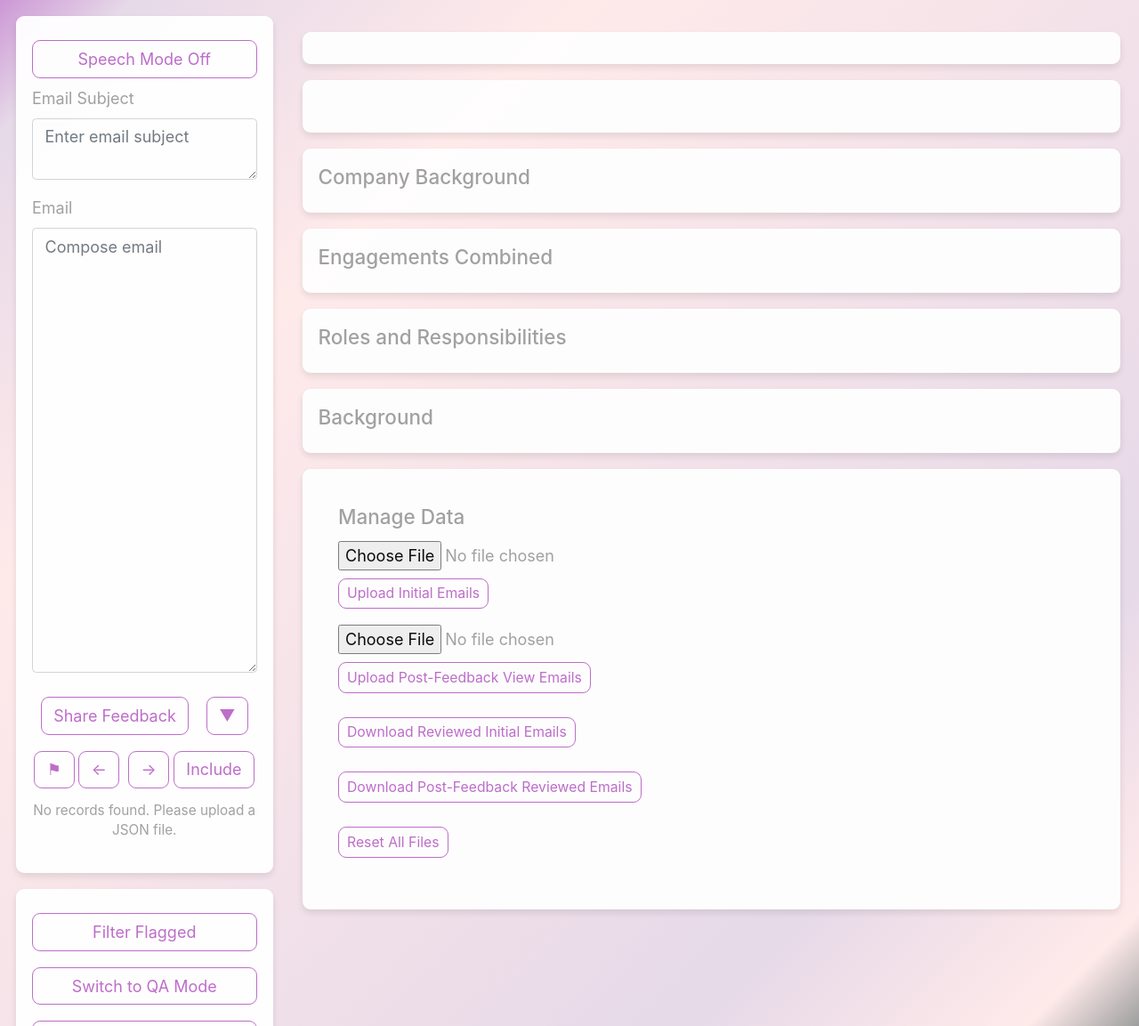
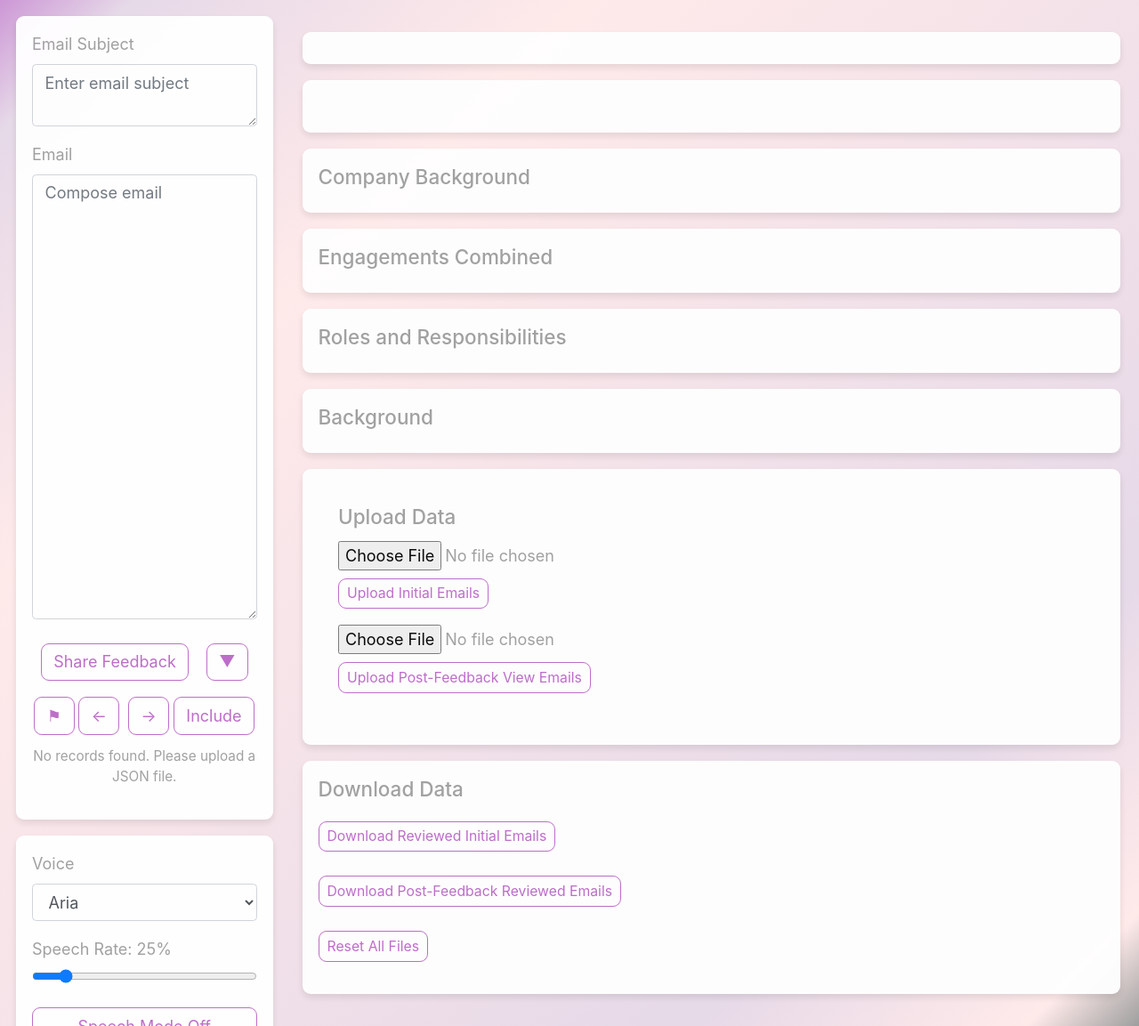
Before and after one commit to fafafahim/QAEmailApp, a Flask app: page / in a window 1280 px wide. Shown: the part 106-1259 px from the top of the page at 89% size. Run offline with Flask 2, Linux system fonts and the light colour scheme; some libraries are stand-ins or nearby versions.

Commit message:
frontend UI update

```diff
--- a/frontend/templates/index.html
+++ b/frontend/templates/index.html
@@ -170,16 +170,6 @@
         <div class="col-12 col-md-3 left-panel">
           <!-- Editing & Feedback Card -->
           <div class="card">
-            <div>
-              <button id="toggleSpeech" class="btn btn-outline-secondary" style="width: 100%;">
-                Speech Mode Off
-              </button>
-              <!-- New: Voice selection dropdown -->
-              <!-- <div class="form-group mt-2">
-                <label for="voiceSelect">Select Voice</label>
-                <select id="voiceSelect" class="form-control"></select>
-              </div> -->
-            </div>
             <div class="form-group">
               <label for="email_subject_extract" id="subject_label">Email Subject</label>
               <textarea
@@ -235,21 +225,61 @@
           </div>
           <div class="card">
             <div>
+              <!-- New Voice and Rate selection inputs -->
+              <div class="form-group">
+                <label for="voiceSelectInput">Voice</label>
+                <select id="voiceSelectInput" class="form-control">
+                  <option value="en-US-AriaNeural">Aria</option>
+                  <option value="en-US-ChristopherNeural">Christopher</option>
+
+                  <option value="en-US-JennyNeural">Jenny</option>
+                  <option value="en-US-GuyNeural">Guy</option>
+                  <option value="en-US-DavisNeural">Davis</option>
+                  <option value="en-US-JaneNeural">Jane</option>
+                  <option value="en-US-AndrewNeural">Andrew</option>
+                  <option value="en-GB-SoniaNeural">Sonia</option>
+                  <option value="en-GB-RyanNeural">Ryan</option>
+                  <option value="en-AU-NatashaNeural">Natasha</option>
+                  <option value="es-ES-ElviraNeural">Elvira</option>
+                  <option value="fr-FR-DeniseNeural">Denise</option>
+                  <!-- Add additional options as needed -->
+                </select>
+              </div>
+              <div class="form-group">
+                <label for="rateSlider">Speech Rate: <span id="rateValue">25%</span></label>
+                <input type="range" id="rateSlider" class="form-control-range" min="0" max="200" value="25" />
+              </div>
+              <button id="toggleSpeech" class="btn btn-outline-secondary" style="width: 100%;">
+                Speech Mode Off
+              </button>
+              <div>
+                <button id="toggleVoiceCommand" class="btn btn-outline-secondary" style="width: 100%;">
+                  Voice Command Off
+                </button>
+              </div>
+            </div>
+            <div>
               <button id="filterFlagged" class="btn btn-outline-secondary" style="width: 100%;">
                 Filter Flagged
               </button>
             </div>
             <div>
               <button id="toggleMode" class="btn btn-outline-secondary" style="width: 100%;">
-                Switch to QA Mode
+                Switch to Post-Feedback Emails
               </button>
             </div>
-            <div>
-              <button id="toggleVoiceCommand" class="btn btn-outline-secondary" style="width: 100%;">
-                Voice Command Off
+
+          </div>
+
+          <!-- New: Mobile-only toggle button (targets both extra info containers) -->
+          <div class="d-md-none text-center mb-2">
+            <button class="btn btn-outline-secondary" type="button" data-toggle="collapse" data-target=".more-info" aria-expanded="false" aria-controls="more-info"  style="width: 100%;">
+              More info
             </button>
           </div>
-          </div>
+
+          <!-- Wrap extra info cards in a collapsible container -->
+          <div class="more-info collapse d-md-block">
             <div class="card">
               <strong>Email Subject Rationale:</strong>
               <span id="display_email_subject"></span>
@@ -267,8 +297,10 @@
               <span id="display_relevant_painpoint"></span>
             </div>
           </div>
+        </div>
         <!-- Right Panel: Prospect and Company Info -->
         <div class="col-12 col-md-9 right-panel">
+          <div class="more-info collapse d-md-block">
             <div class="card">
               <div id="prospect_info_container"></div>
             </div>
@@ -297,7 +329,7 @@
             <!-- Updated JSON File Upload/Download Section with Reset Button -->
             <div class="card">
               <div class="card-body">
-              <h5 class="card-title">Manage Data</h5>
+                <h5 class="card-title">Upload Data</h5>
                 <div class="mb-2">
                   <form id="uploadMainForm" enctype="multipart/form-data" method="POST" action="/upload_main">
                     <input type="file" id="mainFile" name="file" accept=".json" class="form-control-file" />
@@ -310,6 +342,11 @@
                     <button type="submit" class="btn btn-outline-secondary btn-sm mt-2">Upload Post-Feedback View Emails</button>
                   </form>
                 </div>
+
+                </div>
+              </div>
+              <div class="card">
+                <h5 class="card-title">Download Data</h5>
                 <div class="mb-2">
                   <a href="/download_main" class="btn btn-outline-secondary btn-sm" download>Download Reviewed Initial Emails</a>
                 </div>
@@ -323,8 +360,8 @@
                   </form>
                 </div>
             </div>
+            <!-- End Updated Section -->
           </div>
-          <!-- End Updated Section -->
         </div>
       </div>
     </div>
```
Lines whose indentation alone changed are shown as unchanged.
